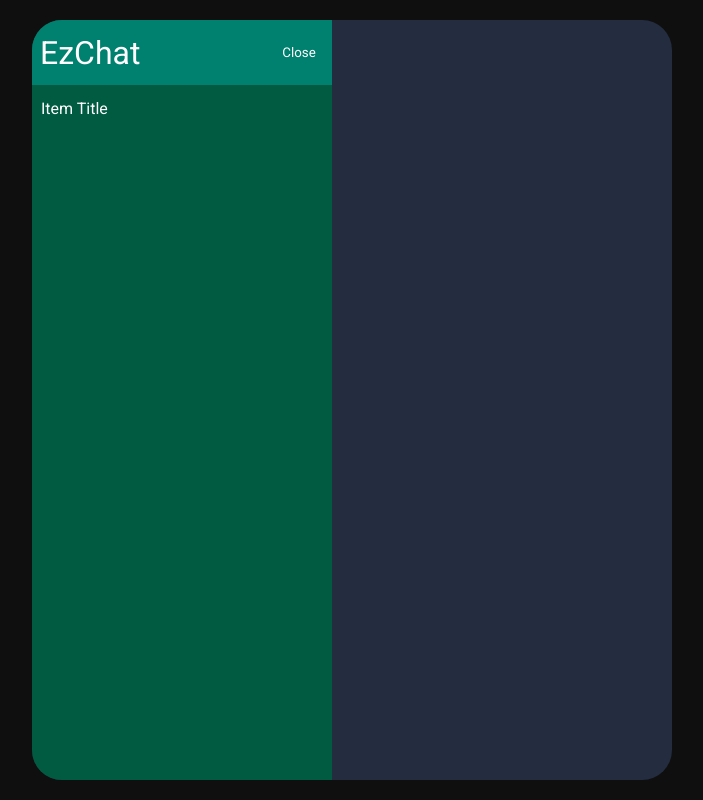
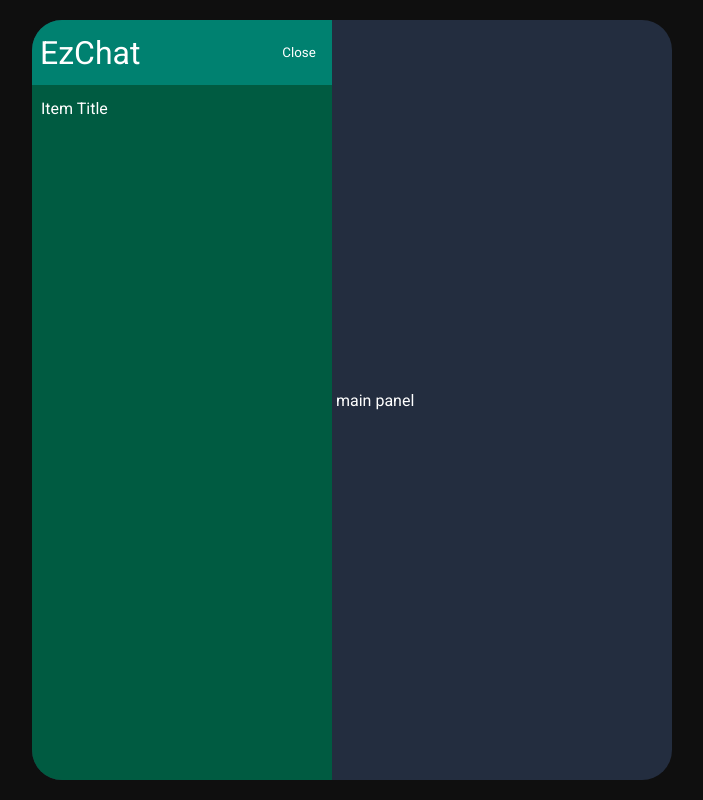
Before and after one commit to pouyam79i/EzChat, a Vue app: page / in a window 1280 px wide. Shown: the whole page, without its empty margins (288-991 px from the left). Built offline with nearby package versions, Linux system fonts and the light colour scheme.

Commit message:
justifying main panel

```diff
--- a/src/components/EzChat.vue
+++ b/src/components/EzChat.vue
@@ -1,22 +1,40 @@
 <script lang="ts">
+import MainPanel from "./MainPanel.vue";
 import SideBar from "./SideBar.vue";
 
 export default {
   name: "ez-chat",
-  components: { SideBar },
+  components: { SideBar, MainPanel },
 };
 </script>
 
 <template>
-  <div id="ez-chat" class="ez-chat"><SideBar /></div>
+  <div id="ez-chat flex-col" class="ez-chat">
+    <SideBar />
+    <div class="main-panel-container flex-col">
+      <MainPanel />
+    </div>
+  </div>
 </template>
 
 <style scoped>
 .ez-chat {
+  position: relative;
+  z-index: 0;
   width: 50%;
   height: 95%;
   background-color: var(--bg-color);
   border-radius: 30px;
   overflow: hidden;
 }
+
+.main-panel-container {
+  position: fixed;
+  z-index: 10;
+  top: 0;
+  left: 0;
+  width: 100%;
+  height: 100%;
+  justify-content: center;
+}
 </style>
--- a/src/components/MainPanel.vue
+++ b/src/components/MainPanel.vue
@@ -1,7 +1,27 @@
-<script setup lang="ts"></script>
+<script lang="ts">
+export default {
+  name: "main-panel",
+};
+</script>
 
 <template>
-  <div></div>
+  <div class="main-panel flex-col">
+    <!-- <slot></slot> -->
+    this is main panel
+  </div>
 </template>
 
-<style scoped></style>
+<style scoped>
+.main-panel {
+  width: 50%;
+  height: 95%;
+  background-color: rgba(255, 255, 255, 0);
+  position: relative;
+  z-index: 0;
+  top: 0;
+  left: 0;
+  overflow: hidden;
+  border-radius: 30px;
+  justify-content: center;
+}
+</style>
--- a/src/components/SideBar.vue
+++ b/src/components/SideBar.vue
@@ -40,9 +40,10 @@
 
 <style scoped>
 .side-bar {
+  z-index: 100;
   position: relative;
-  z-index: 100;
   left: -230px;
+  top: 0px;
   background-color: var(--bg-color-secondary);
   width: 300px;
   height: 100%;
```
